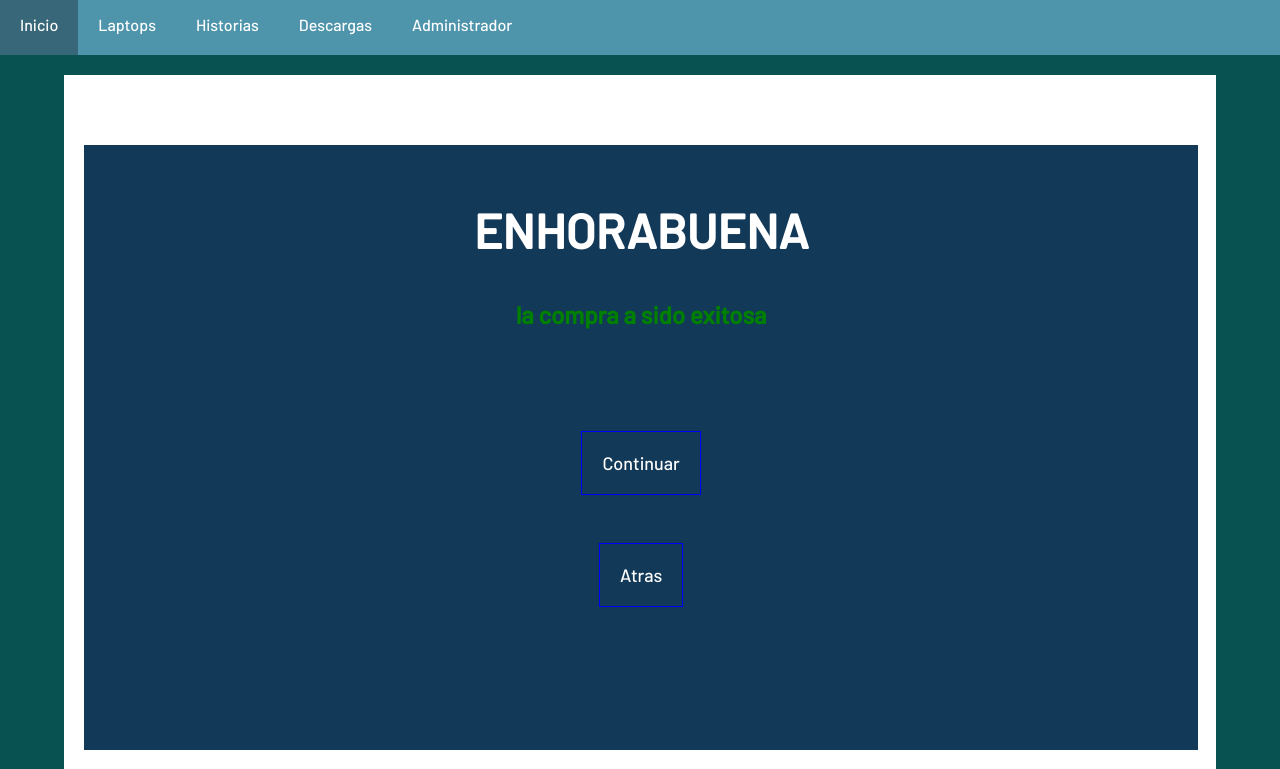
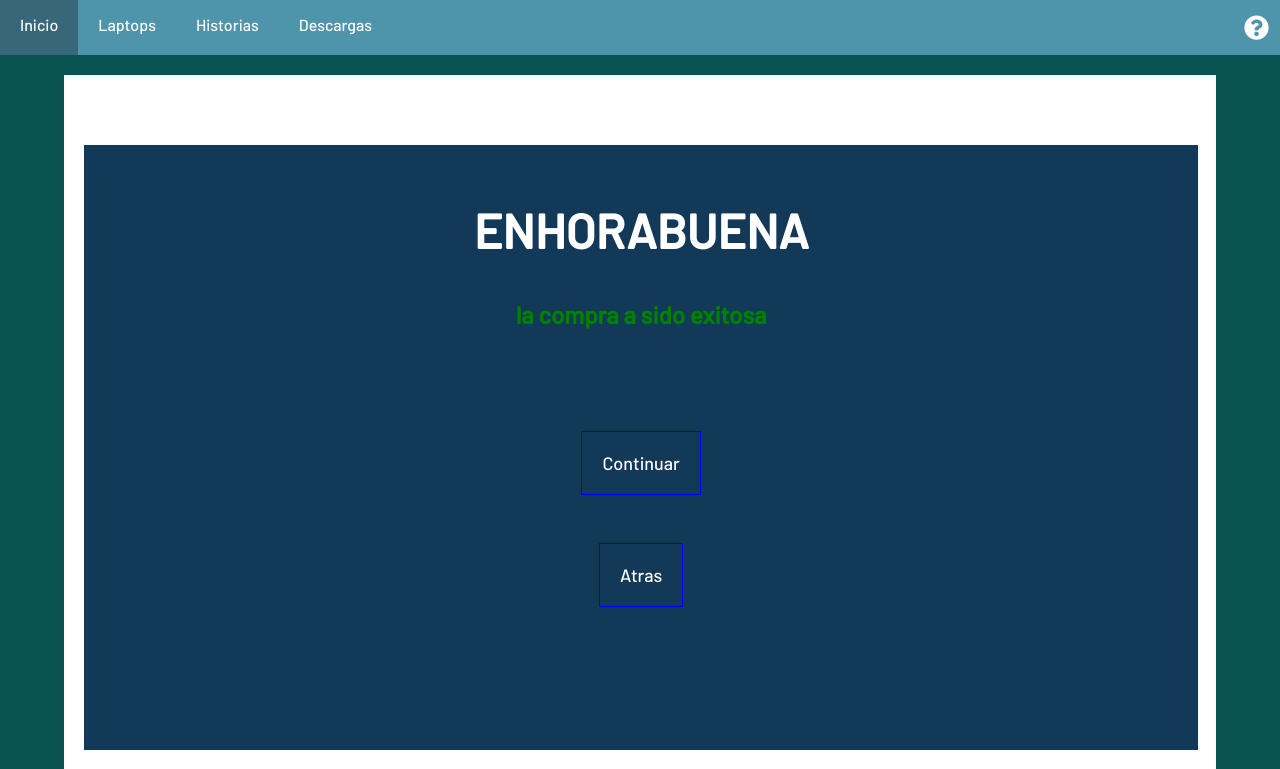
Before and after one commit to lucasapaza98/tecnolibre, a PHP site: page /Tarjetas/Exit/debitoexit.php in a window 1280 px wide; the page is wider, and only the part inside the window is pictured. Shown: the top 769 px of that part. Run offline with PHP 8.4, Linux system fonts and the light colour scheme.

Commit message:
Update debitoexit.php

```diff
--- a/Tarjetas/Exit/debitoexit.php
+++ b/Tarjetas/Exit/debitoexit.php
@@ -64,7 +64,6 @@
                 <li><a href="../../laptops.php">Laptops</a></li>
                 <li><a href="../../historia.php">Historias</a></li>
                 <li><a href="../../descarga.php">Descargas</a></li>
-                <li><a href="../../Admin/tcpdf/index.php">Administrador</a></li>
                 <li style="position: relative; left: 65%;"><a href="../../ayuda.php" title="Ayuda"><i style="font-size:25px;" class="fas fa-question-circle"></i></a></li>
                 <li style="position: relative; left: 65%;"><a href="../../login.php" title="Ingresar"><i style="font-size:25px;" class="fas fa-sign-out-alt"></i></a></li>
             </ul>
```
